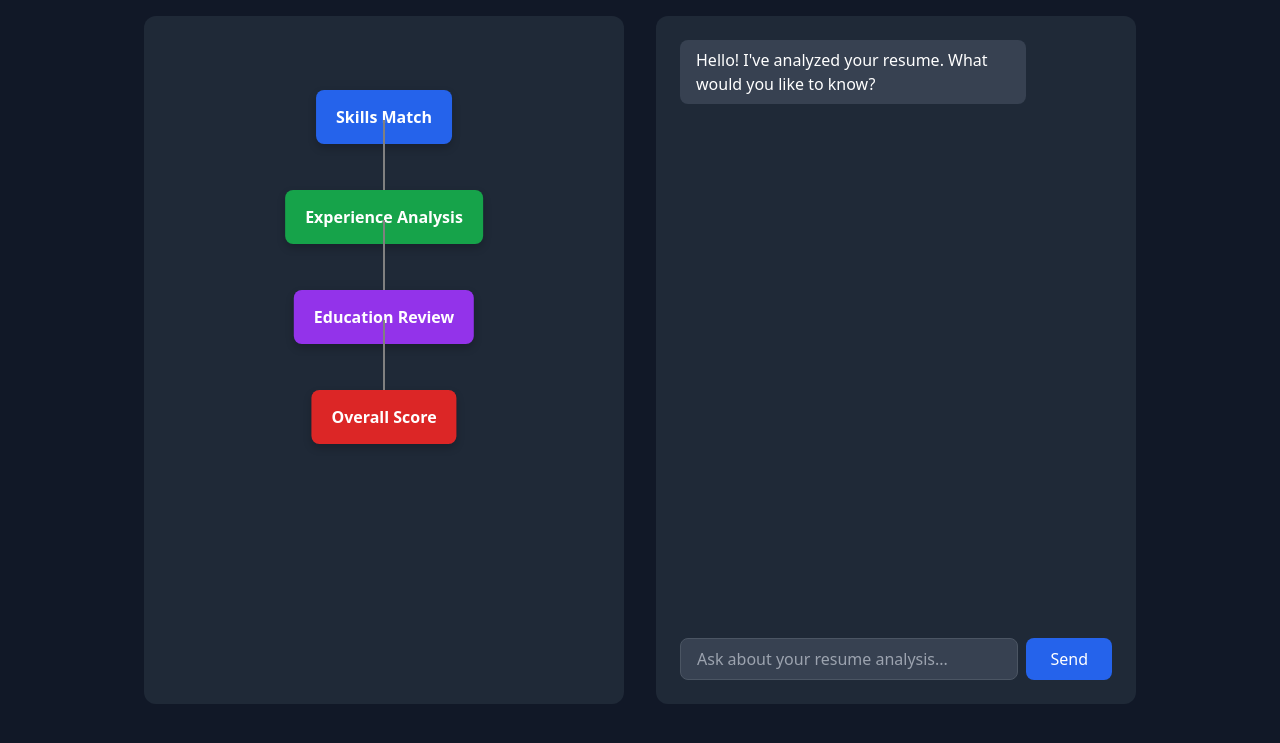
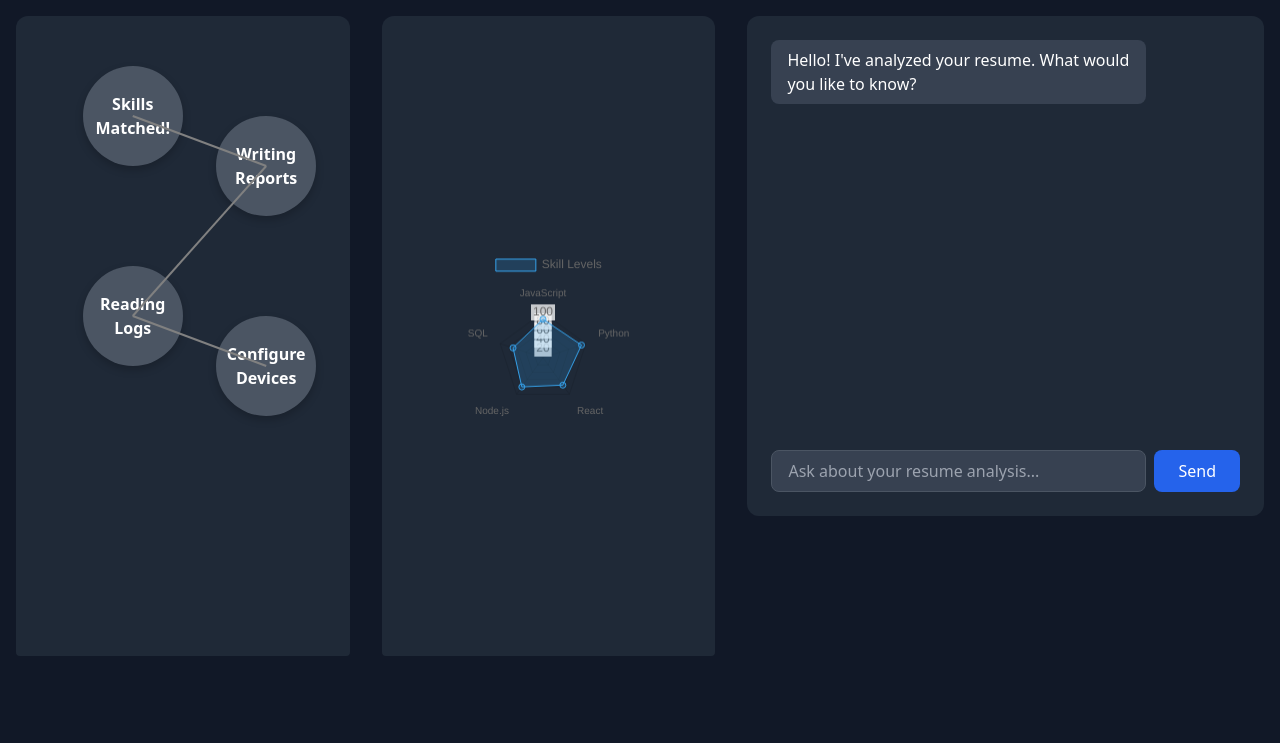
Before and after one commit to rayloveshacking/Future-proof-With-AI, a Django app: page /results/ in a window 1280 px wide. Shown: the top 743 px of the page. Run offline with Django 4.2, Linux system fonts and the light colour scheme; some libraries are stand-ins or nearby versions.

Commit message:
improved ui

```diff
--- a/app/application/templates/results.html
+++ b/app/application/templates/results.html
@@ -5,13 +5,19 @@
     <meta name="viewport" content="width=device-width, initial-scale=1.0">
     <title>Results</title>
     <script src="https://cdn.tailwindcss.com"></script>
+    <script src="https://cdn.jsdelivr.net/npm/chart.js"></script>
     <style>
         .node {
-            padding: 15px 20px;
-            border-radius: 8px;
-            display: inline-block;
+            width: 100px;
+            height: 100px;
+            border-radius: 50%;
+            display: flex;
+            align-items: center;
+            justify-content: center;
             box-shadow: 0 4px 8px rgba(0, 0, 0, 0.2);
             font-weight: 600;
+            text-align: center;
+            position: absolute;
         }
         .edge {
             stroke: gray;
@@ -20,24 +26,28 @@
     </style>
 </head>
 <body class="bg-gray-900 text-white">
-    <div class="max-w-5xl mx-auto p-4">
-        <div class="grid grid-cols-1 md:grid-cols-2 gap-8 h-auto md:h-[calc(100vh-7rem)]">
-            <div class="bg-gray-800 rounded-xl overflow-hidden p-6">
-                <div style="position: relative; height: 400px; width: 100%;">
-                    <div class="node bg-blue-600 text-white" style="position: absolute; left: 50%; top: 50px; transform: translateX(-50%);">Skills Match</div>
-                    <div class="node bg-green-600 text-white" style="position: absolute; left: 50%; top: 150px; transform: translateX(-50%);">Experience Analysis</div>
-                    <div class="node bg-purple-600 text-white" style="position: absolute; left: 50%; top: 250px; transform: translateX(-50%);">Education Review</div>
-                    <div class="node bg-red-600 text-white" style="position: absolute; left: 50%; top: 350px; transform: translateX(-50%);">Overall Score</div>
+    <div class="p-4">
+        <div class="grid grid-cols-1 lg:grid-cols-7 lg:gap-8 h-auto">
+            <div class="rounded-xl overflow-hidden col-span-2">
+                <div class="bg-gray-800 rounded mb-4" style="height: 80vh; position: relative; width: 100%;" id="graphContainer">
+                    <div class="node bg-gray-600 text-white" id="node1" style="left: 20%; top: 50px;">Skills Matched!</div>
+                    <div class="node bg-gray-600 text-white" id="node2" style="left: 60%; top: 100px;">Writing Reports</div>
+                    <div class="node bg-gray-600 text-white" id="node3" style="left: 20%; top: 250px;">Reading Logs</div>
+                    <div class="node bg-gray-600 text-white" id="node4" style="left: 60%; top: 300px">Configure Devices</div>
 
-                    <svg style="position: absolute; width:100%; height:100%;">
-                        <line class="edge" x1="50%" y1="80" x2="50%" y2="150" />
-                        <line class="edge" x1="50%" y1="180" x2="50%" y2="250" />
-                        <line class="edge" x1="50%" y1="280" x2="50%" y2="350" />
+                    <svg style="position: absolute; width: 100%; height: 100%;" id="graphSvg">
                     </svg>
                 </div>
             </div>
 
-            <div class="bg-gray-800 rounded-xl p-6 flex flex-col">
+
+            <div class="rounded-xl overflow-hidden col-span-2">
+                <div class="bg-gray-800 rounded mb-4 p-20 w-full" style="height: 80vh; display: flex; align-items: center; justify-content: center;">
+                    <canvas id="skillChart" width="400" height="300"></canvas>
+                </div>
+            </div>
+
+            <div class="bg-gray-800 rounded-xl p-6 flex flex-col  col-span-3" style="height: 500px">
                 <div class="flex-1 overflow-y-auto space-y-4 mb-4" id="messages">
                     <div class="flex justify-start">
                         <div class="max-w-[80%] rounded-lg px-4 py-2 bg-gray-700 text-white">
@@ -65,6 +75,39 @@
     </div>
 
     <script>
+        function drawLine(svg, x1, y1, x2, y2) {
+            const line = document.createElementNS('http://www.w3.org/2000/svg', 'line');
+            line.setAttribute('class', 'edge');
+            line.setAttribute('x1', x1);
+            line.setAttribute('y1', y1);
+            line.setAttribute('x2', x2);
+            line.setAttribute('y2', y2);
+            svg.appendChild(line);
+        }
+
+        function connectNodes() {
+            const svg = document.getElementById('graphSvg');
+            svg.innerHTML = ''; // Clear previous lines
+
+            const node1 = document.getElementById('node1');
+            const node2 = document.getElementById('node2');
+            const node3 = document.getElementById('node3');
+            const node4 = document.getElementById('node4');
+
+            const rect1 = node1.getBoundingClientRect();
+            const rect2 = node2.getBoundingClientRect();
+            const rect3 = node3.getBoundingClientRect();
+            const rect4 = node4.getBoundingClientRect();
+            const container = document.getElementById('graphContainer').getBoundingClientRect();
+
+            drawLine(svg, rect1.left + rect1.width / 2 - container.left, rect1.top + rect1.height / 2 - container.top, rect2.left + rect2.width / 2 - container.left, rect2.top + rect2.height / 2 - container.top);
+            drawLine(svg, rect2.left + rect2.width / 2 - container.left, rect2.top + rect2.height / 2 - container.top, rect3.left + rect3.width / 2 - container.left, rect3.top + rect3.height / 2 - container.top);
+            drawLine(svg, rect3.left + rect3.width / 2 - container.left, rect3.top + rect3.height / 2 - container.top, rect4.left + rect4.width / 2 - container.left, rect4.top + rect4.height / 2 - container.top);
+        }
+
+        connectNodes();
+        window.addEventListener('resize', connectNodes); // Redraw on resize
+
         const chatForm = document.getElementById('chatForm');
         const chatInput = document.getElementById('chatInput');
         const messagesDiv = document.getElementById('messages');
@@ -89,6 +132,32 @@
             chatInput.value = '';
             messagesDiv.scrollTop = messagesDiv.scrollHeight;
         });
+
+        // Skill Chart
+        const skillChart = new Chart(document.getElementById('skillChart'), {
+            type: 'radar',
+            data: {
+                labels: ['JavaScript', 'Python', 'React', 'Node.js', 'SQL'],
+                datasets: [{
+                    label: 'Skill Levels',
+                    data: [85, 90, 75, 80, 70], // Example skill levels
+                    backgroundColor: 'rgba(54, 162, 235, 0.2)',
+                    borderColor: 'rgba(54, 162, 235, 1)',
+                    borderWidth: 1
+                }]
+            },
+            options: {
+                scales: {
+                    r: {
+                        beginAtZero: true,
+                        max: 100,
+                        ticks: {
+                            stepSize: 20
+                        }
+                    }
+                }
+            }
+        });
     </script>
 </body>
 </html>
--- a/app/application/templates/upload.html
+++ b/app/application/templates/upload.html
@@ -11,7 +11,7 @@
     <div class="max-w-4xl mx-auto py-10">
         <div class="bg-gray-800 rounded-xl p-8 shadow-xl">
             <h1 class="text-3xl font-bold text-center mb-8">
-                Optimize Your Resume for Your Dream Job
+                Add AI Into Your Job Title
             </h1>
 
             <form action="/" method="post" class="space-y-6">
@@ -57,7 +57,7 @@
                 <div class="space-y-4">
                     <div>
                         <label for="jobTitle" class="block text-sm font-medium mb-2">
-                            Target Job Title *
+                            Target Job
                         </label>
                         <select
                             id="jobTitle"
```
